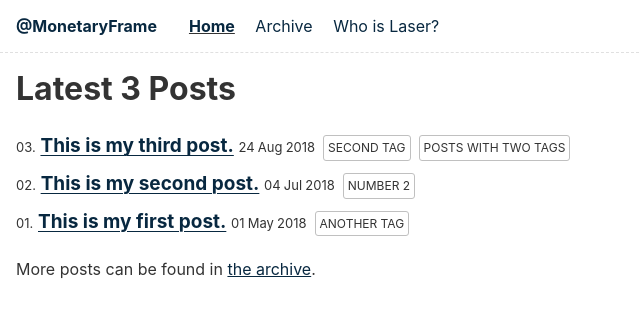
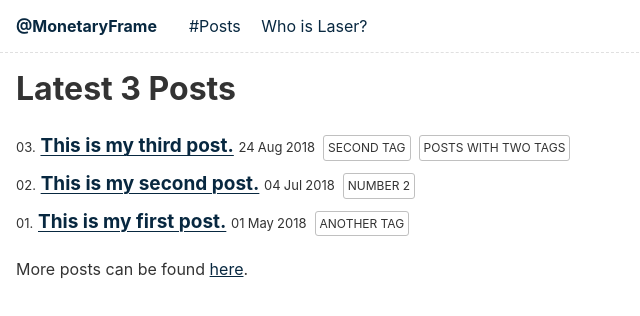
Before and after one commit to MonetaryFrame/monetaryframe.com, an Eleventy site: page index.njk in a window 1280 px wide. Shown: the whole page, without its empty margins (0-640 px from the left). Built offline with nearby package versions, Linux system fonts and the light colour scheme; Eleventy itself is replaced by a stand-in of ours; files that its build step writes are made by us from their sources.

Commit message:
Rename archive to posts.

```diff
--- a/index.njk
+++ b/index.njk
@@ -1,8 +1,5 @@
 ---
 layout: layouts/home.njk
-eleventyNavigation:
-  key: Home
-  order: 1
 ---
 {% set maxPosts = collections.posts.length | min(3) %}
 <h1>Latest {% if maxPosts == 1 %}Post{% else %}{{ maxPosts }} Posts{% endif %}</h1>
@@ -11,4 +8,4 @@ eleventyNavigation:
 {% set postslistCounter = collections.posts | length %}
 {% include "postslist.njk" %}
 
-<p>More posts can be found in <a href="{{ '/posts/' | url }}">the archive</a>.</p>
+<p>More posts can be found <a href="{{ '/posts/' | url }}">here</a>.</p>
--- a/archive.njk
+++ b/posts.njk
@@ -2,11 +2,11 @@
 layout: layouts/home.njk
 permalink: /posts/
 eleventyNavigation:
-  key: Archive
+  key: "#Posts"
   order: 2
 ---
 
-<h1>Archive</h1>
+<h1>Posts</h1>
 
 {% set postslist = collections.posts %}
 {% include "postslist.njk" %}
```
